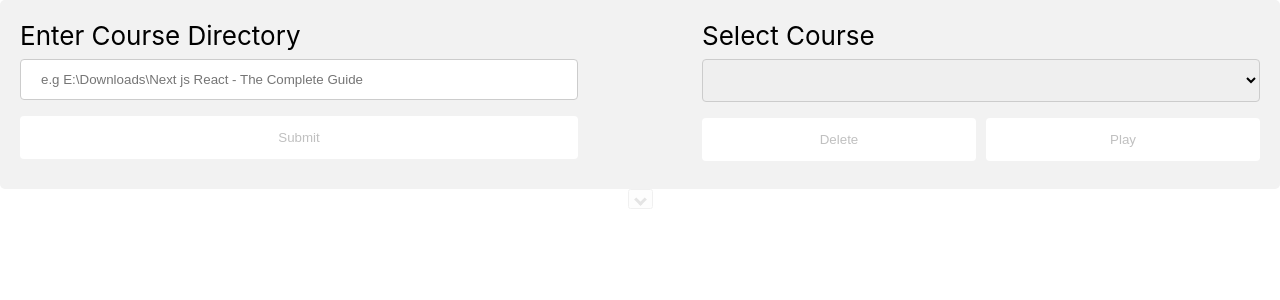
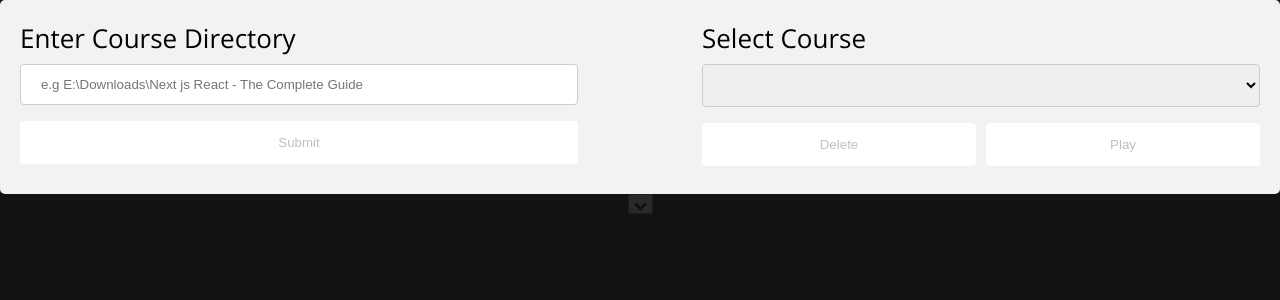
Before and after one commit to senbonsakura/udemy-watcher, a React (Create React App) app: page / in a window 1280 px wide. Shown: the top 300 px of the page. Built offline with nearby package versions, Linux system fonts and the light colour scheme.

Commit message:
Dark mode colors

```diff
--- a/src/App.css
+++ b/src/App.css
@@ -1,16 +1,19 @@
+@import url('https://fonts.googleapis.com/css2?family=Open+Sans:wght@300&display=swap');
 
 .App {
-
+  font-family: 'Open Sans', sans-serif;
 
 }
 
 body {
+
   height: 100%;
-
+  background-color: #121212;
+  color:white
 }
 
 .App-header {
-  background-color: #ffffff;
+
 
   font-size: calc(10px + 2vmin);
   color: white;
@@ -45,3 +48,22 @@ li {
 .video-js {
   position: inherit !important;
 }
+/* width */
+::-webkit-scrollbar {
+  width: 10px;
+}
+
+/* Track */
+::-webkit-scrollbar-track {
+  background: #f1f1f1;
+}
+
+/* Handle */
+::-webkit-scrollbar-thumb {
+  background: #888;
+}
+
+/* Handle on hover */
+::-webkit-scrollbar-thumb:hover {
+  background: #555;
+}
--- a/src/components/List.module.css
+++ b/src/components/List.module.css
@@ -13,15 +13,15 @@
     display: flex;
     justify-content: space-between;
     padding:16px 0;
-    color: black;
+
     border-bottom:1px solid #b1b1b1;
     margin-left: 1%;
     margin-right: 1%;
 }
 @media (max-width: 1024px) {
     .list {
-        margin-left: 10%;
-        margin-right: 10%;
+        margin-left: 1%;
+        margin-right: 1%;
     }
 }
 .list__body {
@@ -38,3 +38,12 @@ ol>div {
     font-weight: normal;
     font-size:1em
 }
+
+.button {
+    cursor: pointer;
+    border-radius: 3px;
+    color:#FFF;
+    background-color: black;
+    border: 1px solid #888888;
+    font-weight: 700;
+}
--- a/src/components/List.tsx
+++ b/src/components/List.tsx
@@ -51,7 +51,7 @@ const List: React.FC<ListProps> = ({videos, onSelectVideo, activeVideo}) => {
         !isClosed  ? <div className={styles.list}>
 
                 <h2 className={styles.list__header}>Course Content
-                    <button onClick={handleIsClosed}>x</button>
+                    <button className={styles.button} onClick={handleIsClosed}>X</button>
                 </h2>
 
             <div className={styles.list__body}>
--- a/src/components/ListOpenButton.module.css
+++ b/src/components/ListOpenButton.module.css
@@ -1,5 +1,5 @@
 .arrow {
-    border: solid black;
+    border: solid white;
     border-width: 0 3px 3px 0;
     display: inline-block;
     padding: 3px;
@@ -8,3 +8,18 @@
     transform: rotate(135deg);
     -webkit-transform: rotate(135deg);
 }
+@media (max-width: 1024px) {
+    .left {
+        transform: rotate(45deg);
+        -webkit-transform: rotate(45deg);
+    }
+}
+
+.button {
+    cursor: pointer;
+    border-radius: 3px;
+    color:#FFF;
+    background-color: black;
+    border: 1px solid #888888;
+    font-weight: 700;
+}
--- a/src/components/ListOpenButton.tsx
+++ b/src/components/ListOpenButton.tsx
@@ -6,8 +6,8 @@ interface ListOpenButtonProps {
 }
 const ListOpenButton = ({onOpen}:ListOpenButtonProps) => {
     return (
-        <button onClick={()=>onOpen()}>
-            <i className={`${styles.arrow} ${styles.left}`}/>
+        <button className={styles.button} onClick={()=>onOpen()}>
+            <i className={` ${styles.arrow} ${styles.left}`}/>
         </button>
     );
 };
--- a/src/components/ListSection.module.css
+++ b/src/components/ListSection.module.css
@@ -21,7 +21,7 @@
 
     flex-wrap:wrap;
     flex-direction: column;
-    color:#000;
+
     min-height: 50px;
     min-width: 400px;
     margin:5px;
@@ -29,7 +29,7 @@
 }
 
 .section__header:hover {
-    background: #f2f3f5;
+    background: #3700B3;
     border-radius: 50px;
 }
 .section__header span {
@@ -38,14 +38,14 @@
 }
 .section__header__title {
 
-    color:black;
+
     font-size: 0.5em;
     font-weight: 700;
 }
 .section__body {
     overflow-y:auto;
 
-    color:black;
+
 
     font-size: 0.4em;
     font-weight: 500;
@@ -58,7 +58,7 @@
 }
 .section__body li:hover {
     list-style: none;
-    background: #f2f3f5;
+    background: #3700B3;
     border-radius: 50px;
 }
 
--- a/src/components/ListSectionItem.module.css
+++ b/src/components/ListSectionItem.module.css
@@ -4,7 +4,8 @@
 }
 
 .active {
-    background: #e6f2f5;
+    background: #6200EE;
+    border-radius: 50px;
 }
 .item__container {
     display:flex;
```
